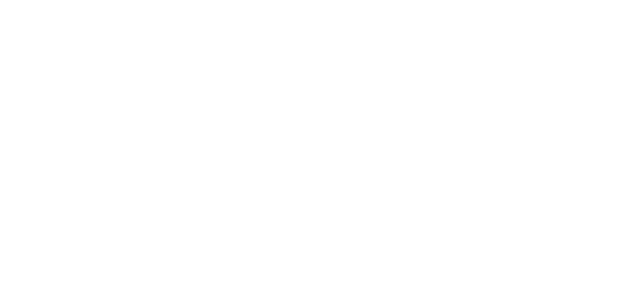
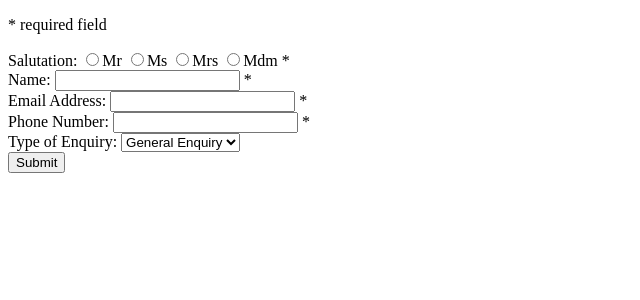
Before and after one commit to MirionRed/WebAD_LAB06, a PHP site: page /Task2/index.php in a window 1280 px wide. Before the commit the part shown is empty. Shown: the top 300 px of the page, without its empty margins (0-640 px from the left). Run offline with PHP 8.4, Linux system fonts and the light colour scheme.

Commit message:
LAB06 Finished

```diff
--- a/Task2/_form.php
+++ b/Task2/_form.php
@@ -1,9 +1,53 @@
 <?php
+$method ="";
+$valid = 0;
+$salutation = $name = $email = $phone = "";
+$salutationERR=$nameERR=$emailERR=$phoneERR="";
   if ($_SERVER['REQUEST_METHOD'] === 'POST') {
+    if(empty($_POST["salutation"])){
+      $salutationERR = "Please select salutation";
+    } else {
+      $salutation = test_input($_POST["salutation"]);
+    }
+
+    if(empty($_POST["name"])){
+      $nameERR = "Please enter name";
+    }else {
+      $name = test_input($_POST["name"]);
+    }
+
+    if(empty($_POST["email"])){
+      $emailERR = "Please enter email";
+    }else {
+      $email = test_input($_POST["email"]);
+      if(!filter_var($_POST["email"], FILTER_VALIDATE_EMAIL)){
+        $emailERR = "Invalid email";
+        //echo "Invalid email";
+        $valid--;
+      }
+    }
+
+    if(empty($_POST["phone"])){
+      $phoneERR = "Please enter phone number";
+    }else {
+      $phone = test_input($_POST["phone"]);
+      if (!preg_match("/^[0-9]*$/",$_POST["phone"])) {
+        $phoneERR = "Invalid phone number";
+        //echo "Invalid phone number";
+        $valid--;
+      }
+    }
+  }
+  else {
 
   }
 
-  else {
-
+  function test_input($data){
+    global $valid;
+    $data = trim($data);
+    $data = stripslashes($data);
+    $data = htmlspecialchars($data);
+    $valid++;
+    return $data;
   }
 ?>
--- a/Task2/index.php
+++ b/Task2/index.php
@@ -3,5 +3,32 @@
 <head>
 </head>
 <body>
+  <?php include('_form.php'); ?>
+
+  <p><span class="error">* required field</span></p>
+  <form method="POST" action="<?php echo htmlspecialchars($_SERVER["PHP_SELF"]); ?>">
+    Salutation:
+    <input type="radio" name="salutation" value="Mr" <?php if(isset($salutation) && $salutation == "Mr") echo "checked"; ?>>Mr
+    <input type="radio" name="salutation" value="Ms" <?php if(isset($salutation) && $salutation == "Ms") echo "checked"; ?>>Ms
+    <input type="radio" name="salutation" value="Mrs" <?php if(isset($salutation) && $salutation == "Mrs") echo "checked"; ?>>Mrs
+    <input type="radio" name="salutation" value="Mdm" <?php if(isset($salutation) && $salutation == "Mdm") echo "checked"; ?>>Mdm
+    <span class="error">*<?php echo $salutationERR; ?></span><br>
+    Name:
+    <input type="text" name="name" value="<?php echo $name; ?>">
+    <span class="error">*<?php echo $nameERR; ?></span><br>
+    Email Address:
+    <input type="text" name="email" value="<?php echo $email; ?>">
+    <span class="error">*<?php echo $emailERR; ?></span><br>
+    Phone Number:
+    <input type="text" name="phone" value="<?php echo $phone;?>">
+    <span class="error">*<?php echo $phoneERR; ?></span><br>
+    Type of Enquiry:
+    <select>
+      <option value="General Enquiry">General Enquiry</option>
+      <option value="Complaints">Complaints</option>
+      <option value="Suggestions">Suggestions</option>
+    </select><br>
+    <input type="submit" value="Submit">
+  </form>
 </body>
 </html>
```
